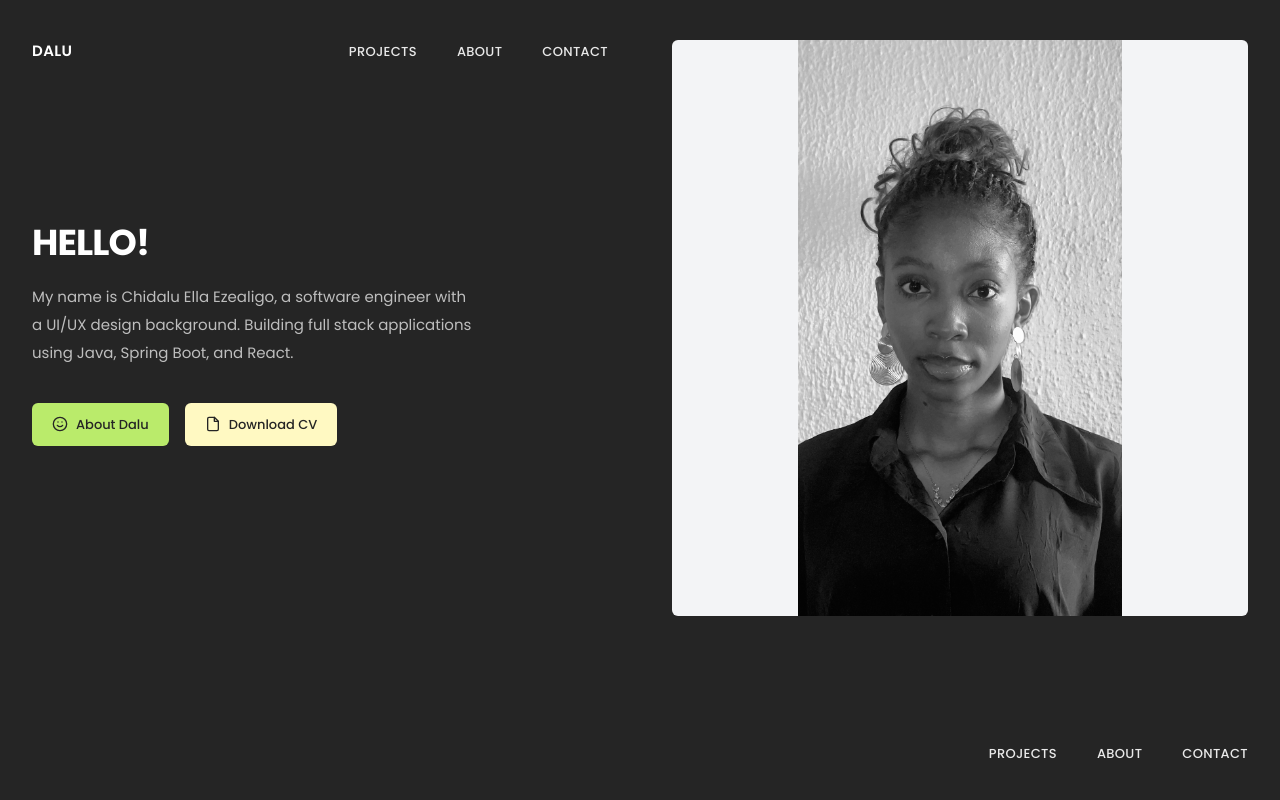
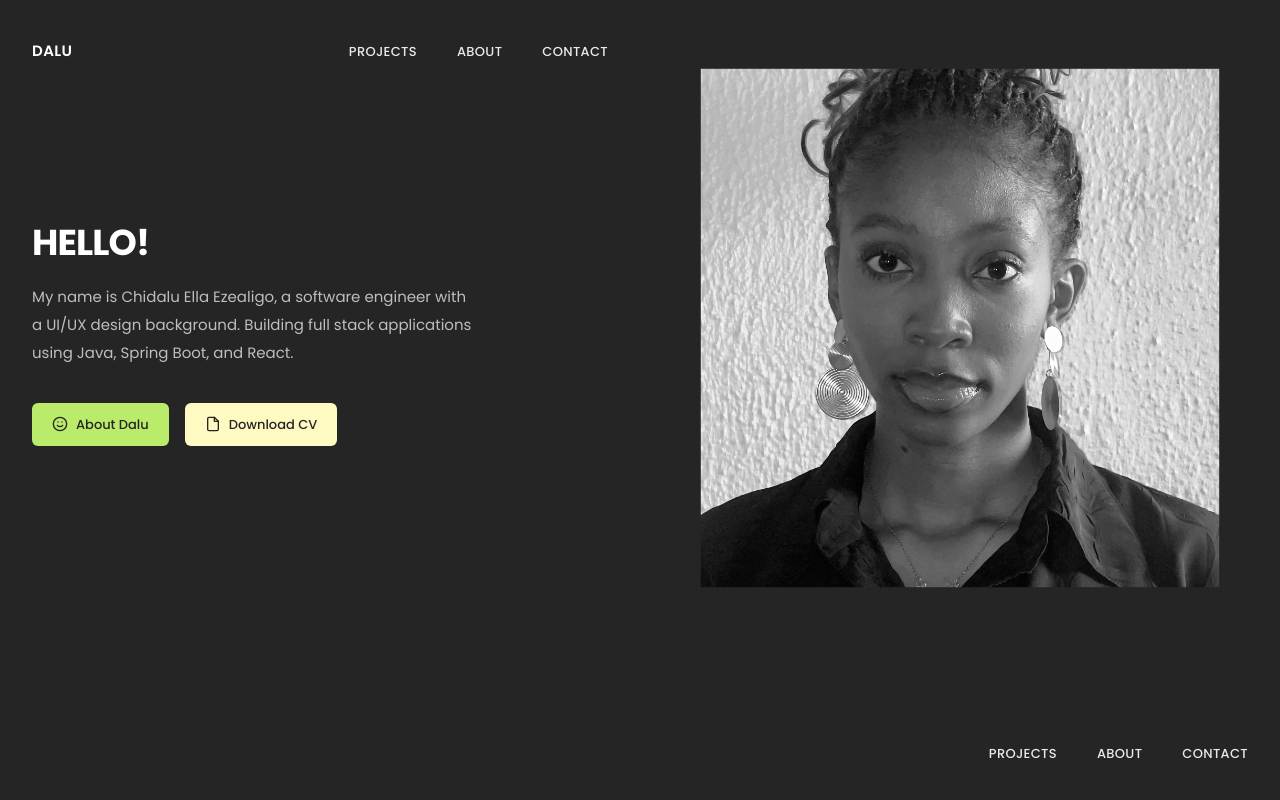
Before and after one commit to Dalu-codes/Portfolio, a React (Vite) app: page / in a window 1280 px wide. Shown: the top 800 px of the page. Built offline with nearby package versions, Linux system fonts and the light colour scheme.

Commit message:
update photo sizing

```diff
--- a/src/components/Hero.tsx
+++ b/src/components/Hero.tsx
@@ -48,11 +48,11 @@ export default function Hero() {
         </div>
       </Reveal> */}
      <Reveal delay={150}>
-      <div className="rounded-md w-full aspect-square overflow-hidden bg-gray-100 flex items-center justify-center">
+      <div className="rounded-md w-full aspect-square overflow-hidden bg-transparent flex items-center justify-center">
         <img
           src={profile}
           alt="Profile Picture"
-          className="w-full h-full object-contain"
+          className="w-full h-full object-cover scale-90 transition-transform"
         />
       </div>
     </Reveal>
```
